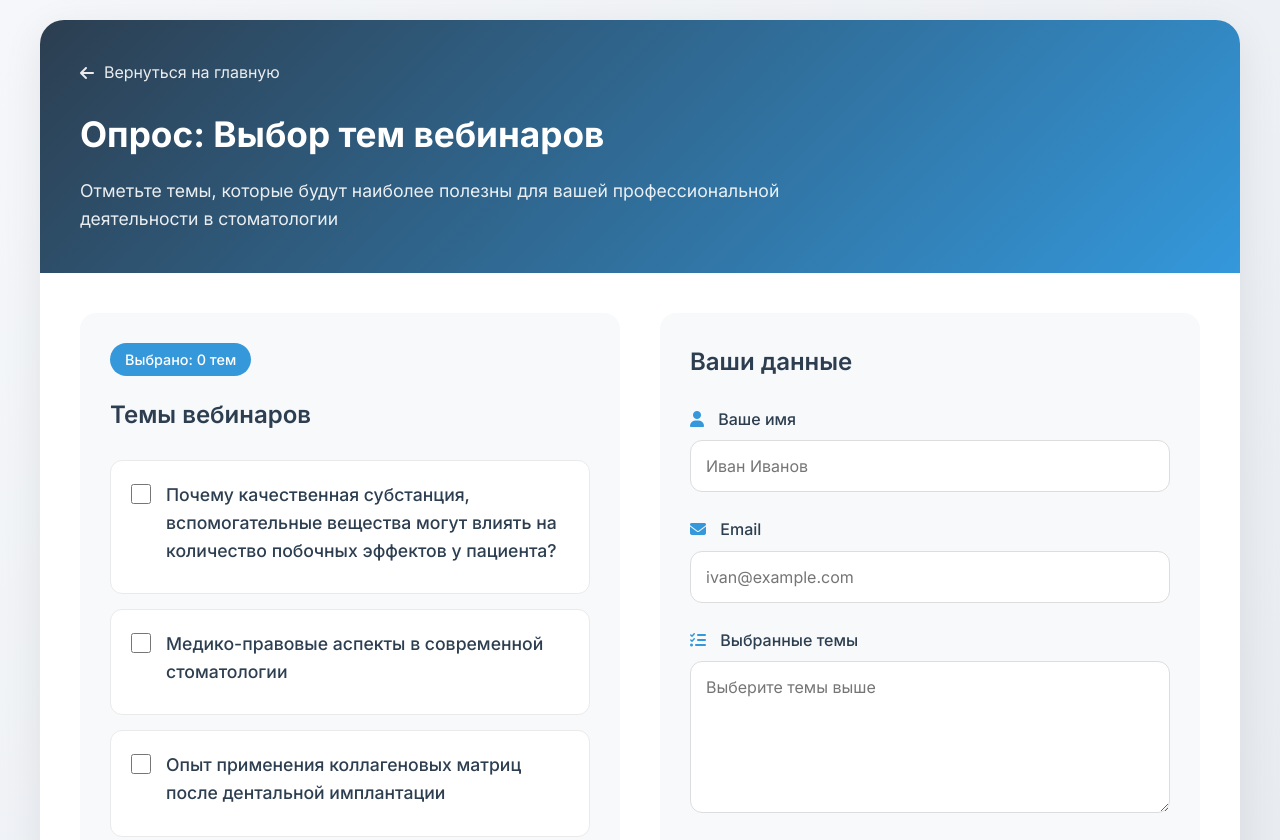
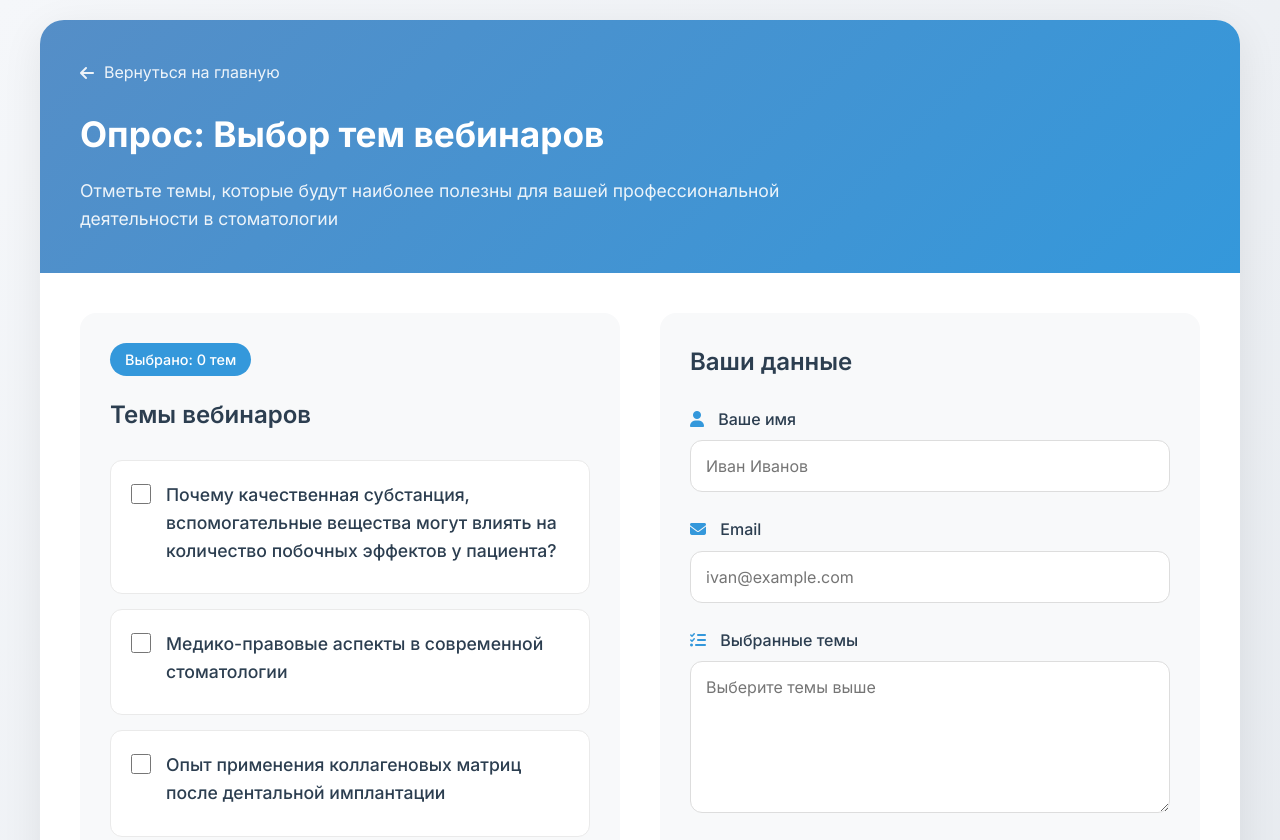
Before and after one commit to frontendeveloper-coder/binergia, a plain HTML site: page pages/form.html in a window 1280 px wide. Shown: the top 840 px of the page. Drawn offline with Linux system fonts and the light colour scheme.

Commit message:
поменял цвет

```diff
--- a/pages/form.html
+++ b/pages/form.html
@@ -33,7 +33,7 @@
 
         /* Header */
         .form-header {
-            background: linear-gradient(135deg, #2c3e50 0%, #3498db 100%);
+            background: linear-gradient(135deg, #558ec7 0%, #3498db 100%);
             color: white;
             padding: 40px;
             position: relative;
```
